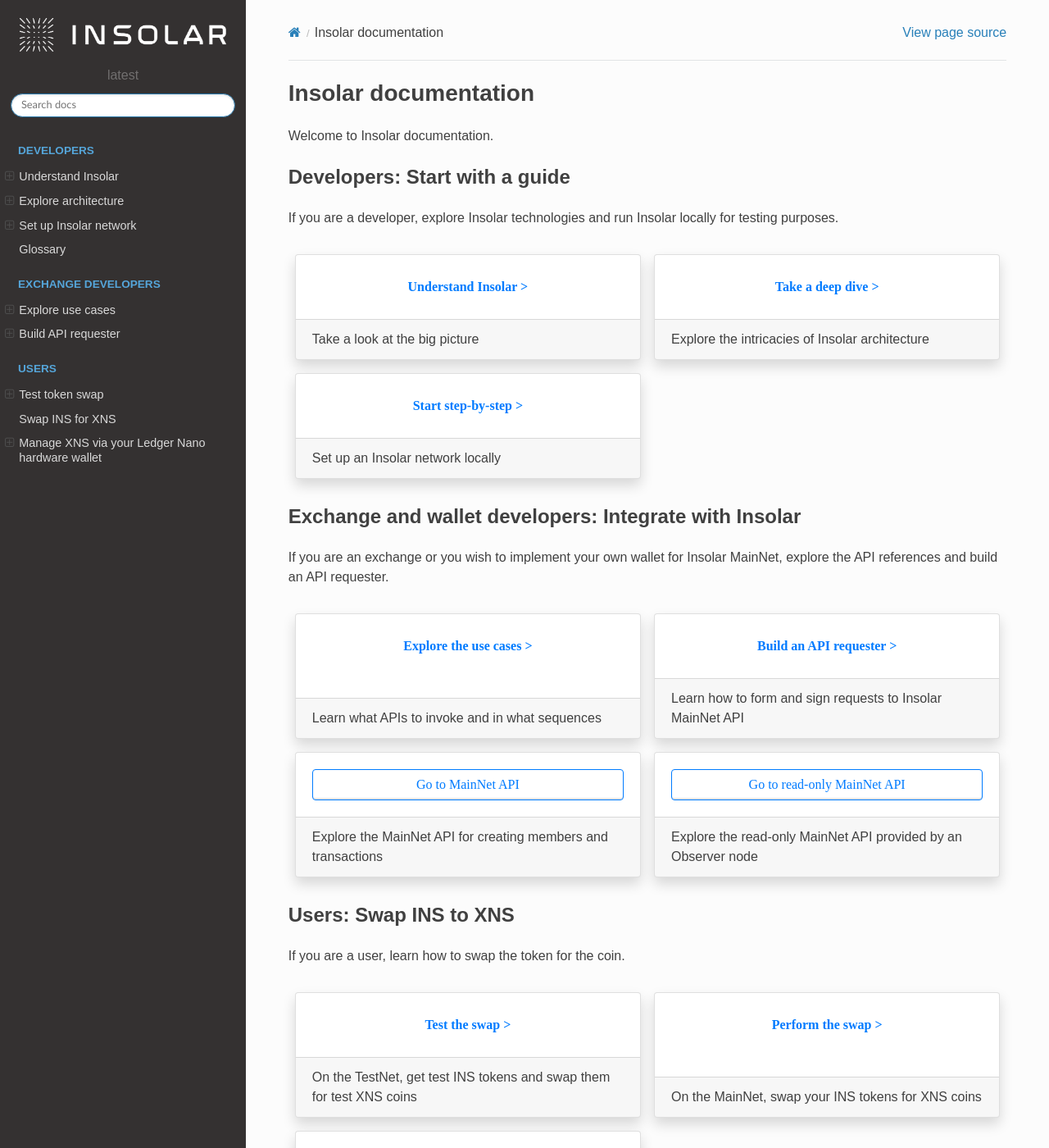
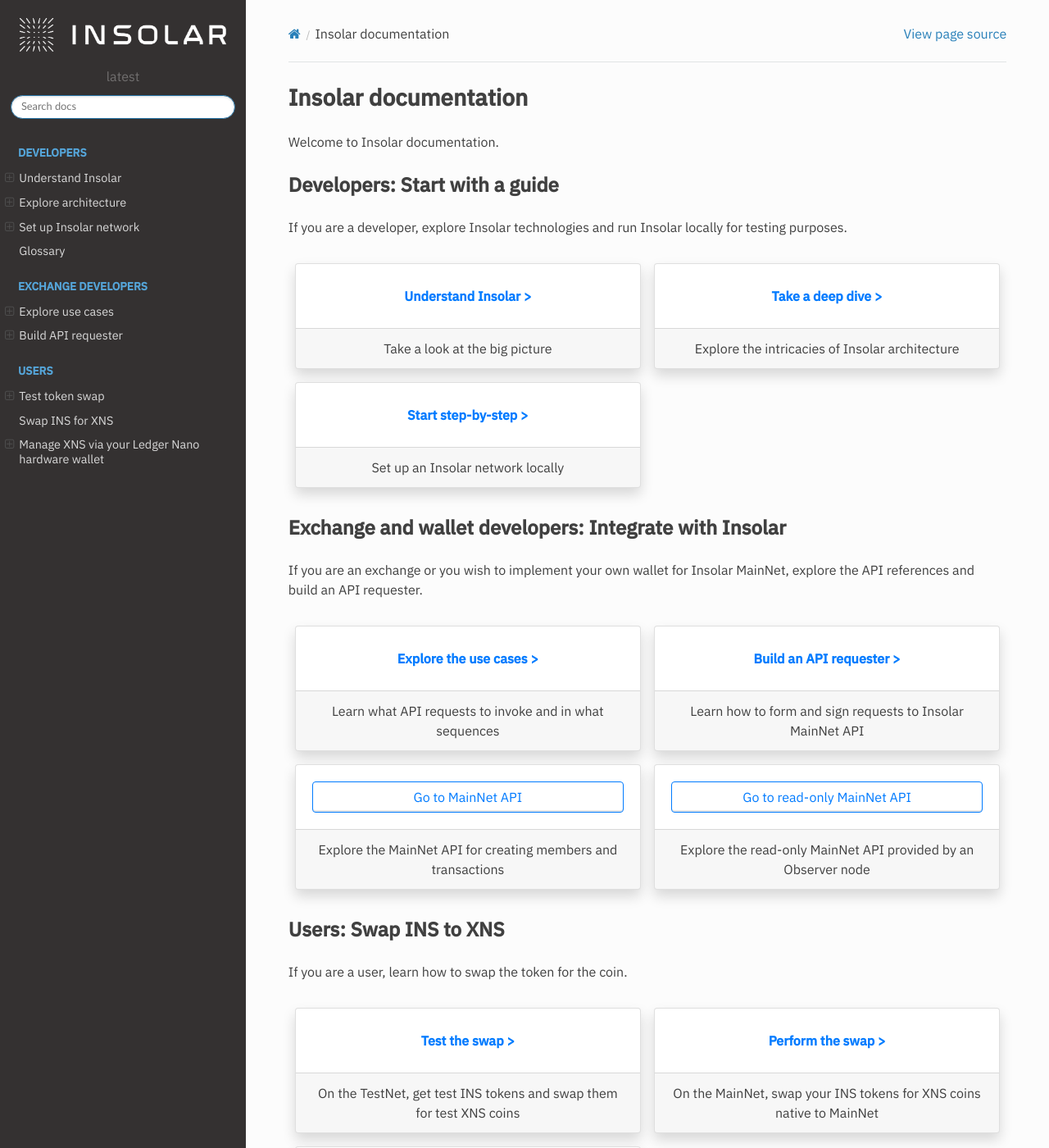
Before and after one commit to insolar/docs, a Sphinx documentation site: the page built from docs/source/index.rst, in a window 1280 px wide and 1400 px high. Shown: the whole window at 82% size. Built offline with Sphinx 7.4.7 and the Read the Docs theme 2.0.0, drawn with Linux system fonts in a browser that asks for light colours; some web fonts are replaced.

Commit message:
Change font

```diff
--- a/docs/source/_static/css/custom.css
+++ b/docs/source/_static/css/custom.css
@@ -70,11 +70,11 @@
 }
 
 b, strong {
-  font-family: 'montserratmedium'
+    font-family: 'IBM Plex Sans', sans-serif;
 }
 
 .btn  {
-  font-family: 'montserratmedium'
+    font-family: 'IBM Plex Sans', sans-serif;
 }
 
 .btn-link:visited {color: #9B59B6 !important }
@@ -89,40 +89,40 @@
     font-size: 90%;
 }
 
-.ui.menu { font-family: "montserratmedium", sans-serif }
+.ui.menu { font-family: 'IBM Plex Sans', sans-serif; }
 
 body {
-    font-family: "montserratregular", sans-serif
+    font-family: 'IBM Plex Sans', sans-serif;
 }
 
 h1 {
-    font-family: "montserratmedium", sans-serif
+    font-family: 'IBM Plex Sans', sans-serif;
 }
 
 h2 {
-    font-family: "montserratmedium", sans-serif
+    font-family: 'IBM Plex Sans', sans-serif;
 }
 
 h3 {
-    font-family: "montserratmedium", sans-serif
+    font-family: 'IBM Plex Sans', sans-serif;
 }
 
 h4 {
-    font-family: "montserratmedium", sans-serif
+    font-family: 'IBM Plex Sans', sans-serif;
 }
 
 h5 {
-    font-family: "montserratmedium", sans-serif
+    font-family: 'IBM Plex Sans', sans-serif;
 }
 
 h6 {
-    font-family: "montserratmedium", sans-serif
+    font-family: 'IBM Plex Sans', sans-serif;
 }
 
 h7 {
-    font-family: "montserratmedium", sans-serif
+    font-family: 'IBM Plex Sans', sans-serif;
 }
 
 h8 {
-    font-family: "montserratmedium", sans-serif
+    font-family: 'IBM Plex Sans', sans-serif;
 }
--- a/docs/source/_templates/layout.html
+++ b/docs/source/_templates/layout.html
@@ -1,4 +1,5 @@
 {% extends "!layout.html" %}
 {% block extrahead %}
     <link href="{{ pathto("_static/custom.css", True) }}" rel="stylesheet" type="text/css">
+    <link href="https://fonts.googleapis.com/css2?family=IBM+Plex+Sans:wght@400;500&display=swap" rel="stylesheet">
 {% endblock %}
--- a/docs/source/index.rst
+++ b/docs/source/index.rst
@@ -14,8 +14,7 @@
 If you are a developer, explore Insolar technologies and run Insolar locally for testing purposes.
 
 .. panels::
-    :card: shadow
-    :body: text-center
+    :card: shadow text-center
 
     .. link-button:: basics
         :type: ref
@@ -54,8 +53,7 @@
 If you are an exchange or you wish to implement your own wallet for Insolar MainNet, explore the API references and build an API requester.
 
 .. panels::
-    :card: shadow
-    :body: text-center
+    :card: shadow text-center
 
     .. link-button:: exchanges
         :type: ref
@@ -64,7 +62,7 @@
 
     +++
 
-    Learn what APIs to invoke and in what sequences
+    Learn what API requests to invoke and in what sequences
 
     ---
 
@@ -103,8 +101,7 @@
 If you are a user, learn how to swap the token for the coin.
 
 .. panels::
-    :card: shadow
-    :body: text-center
+    :card: shadow text-center
 
 
     .. link-button:: migration_test
@@ -125,7 +122,7 @@
 
     +++
 
-    On the MainNet, swap your INS tokens for XNS coins
+    On the MainNet, swap your INS tokens for XNS coins native to MainNet
 
     ---
 
```
